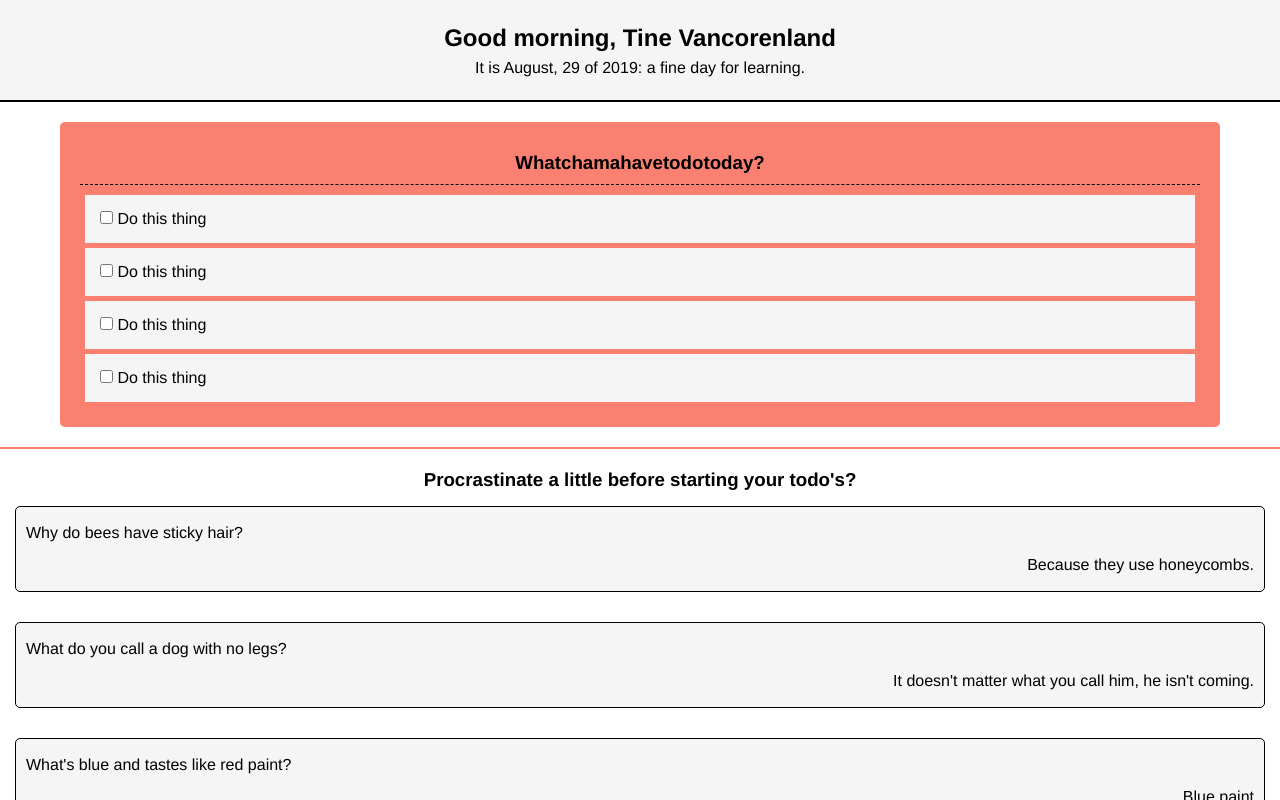
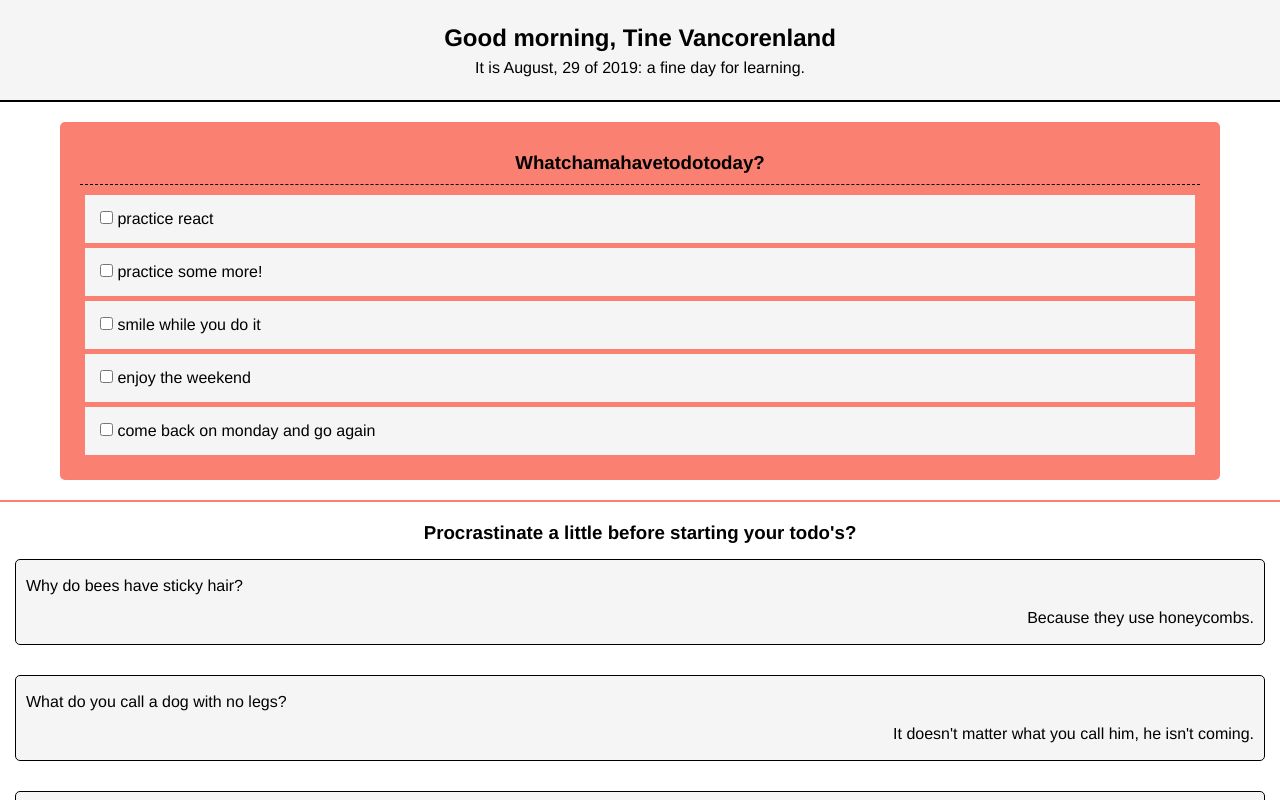
Before and after one commit to tinevancorenland/todolist, a React (Create React App) app: page / in a window 1280 px wide. Shown: the top 800 px of the page. Built offline with nearby package versions, Linux system fonts and the light colour scheme.

Commit message:
create todoData to practice mapping

```diff
--- a/src/Components/Jokes.js
+++ b/src/Components/Jokes.js
@@ -4,10 +4,10 @@ import jokeData from './jokeData'
 
 function Jokes() {
 
-    console.log(jokeData);
+    // console.log(jokeData);
 
     const JokeComponent = jokeData.map(joke =>
-            <Joke key={joke.id} question={joke.question} answer={joke.answer} />)
+        <Joke key={joke.id} question={joke.question} answer={joke.answer} />)
 
     return(
         <div className="jokes">
--- a/src/Components/TodoItem.js
+++ b/src/Components/TodoItem.js
@@ -1,9 +1,9 @@
 import React from 'react'
 
-function TodoItem() {
+function TodoItem(props) {
     return(
         <div className="todoitem">
-            <label><input type="checkbox"/>   Do this thing</label>
+            <label><input type="checkbox"/>    {props.content}</label>
         </div>
     )
 }
--- a/src/Components/Todolist.js
+++ b/src/Components/Todolist.js
@@ -1,15 +1,18 @@
 import React from 'react';
 import TodoItem from './TodoItem'
+import todoData from './todoData'
 
 
 function Todolist() {
+
+  console.log(todoData)
+
+  const TodoComponent = todoData.map(todo => <TodoItem key={todo.id} content={todo.content} />)
+
   return (
     <div className="todolist">
       <h3 className="todolisttitle">Whatchamahavetodotoday?</h3>
-      <TodoItem />
-      <TodoItem />
-      <TodoItem />
-      <TodoItem />
+      {TodoComponent}
     </div>
   );
 }
--- /dev/null
+++ b/src/Components/todoData.js
@@ -0,0 +1,24 @@
+const todoData = [
+    {
+        id:"1",
+        content: "practice react"
+    },
+    {
+        id:"2",
+        content: "practice some more!"
+    },
+    {
+        id:"3",
+        content: "smile while you do it"
+    },
+    {
+        id:"4",
+        content: "enjoy the weekend"
+    },
+    {
+        id:"5",
+        content: "come back on monday and go again"
+    }
+]
+
+export default todoData
```
